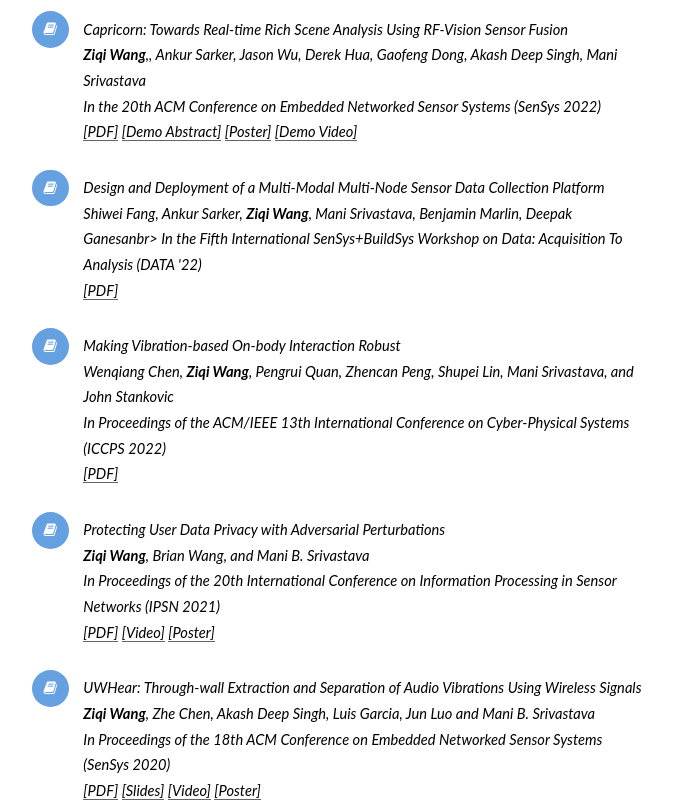
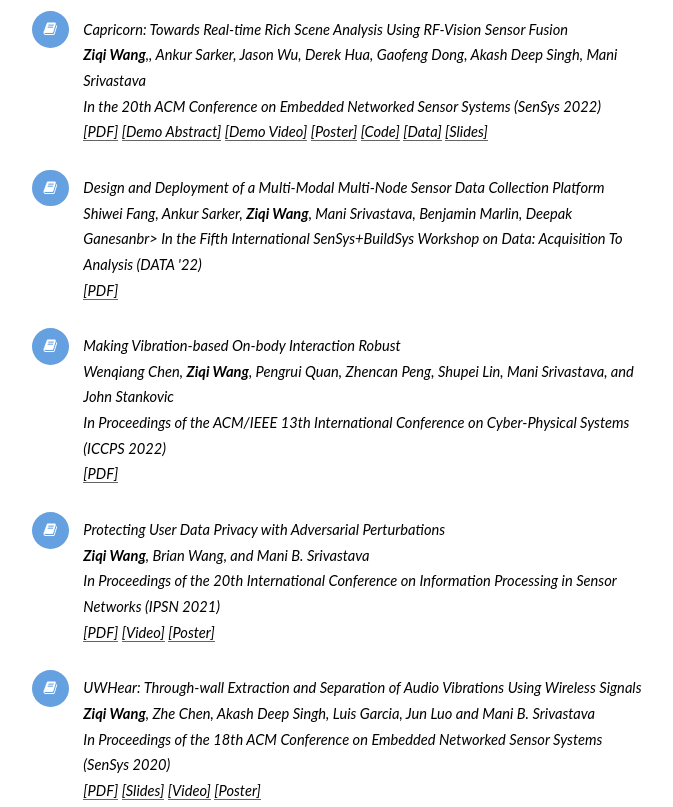
Before and after one commit to wangziqi000/wangziqi000.github.io, a plain HTML site: page index.html in a window 1280 px wide. Shown: the part 1688-2495 px from the top of the page, without its empty margins (190-863 px from the left). Drawn offline with Linux system fonts and the light colour scheme.

Commit message:
Update index.html
Capricorn Materials

```diff
--- a/index.html
+++ b/index.html
@@ -115,8 +115,11 @@
 										In the 20th ACM Conference on Embedded Networked Sensor Systems (SenSys 2022)<br>
 										<a href="./papers/sensys22-final36.pdf">[PDF]</a>
 										<a href="./papers/sensys22posterdemo-final23.pdf">[Demo Abstract]</a>
+										<a href="https://youtu.be/b-5nav3Fi78">[Demo Video]</a>
 										<a href="./papers/CONIX_SummerWorkshop_Poster.pdf">[Poster]</a>
-										<a href="https://youtu.be/b-5nav3Fi78">[Demo Video]</a>
+										<a href="https://github.com/nesl/Capricorn">[Code]</a>
+										<a href="https://drive.google.com/file/d/1LOMHybkEZxwewf7A5JH-KVUtQ49OO6X8/view?usp=sharing">[Data]</a>
+										<a href="./papers/Capricorn_SenSys_Presentation.pdf">[Slides]</a>
 									</li>
 
 
```
